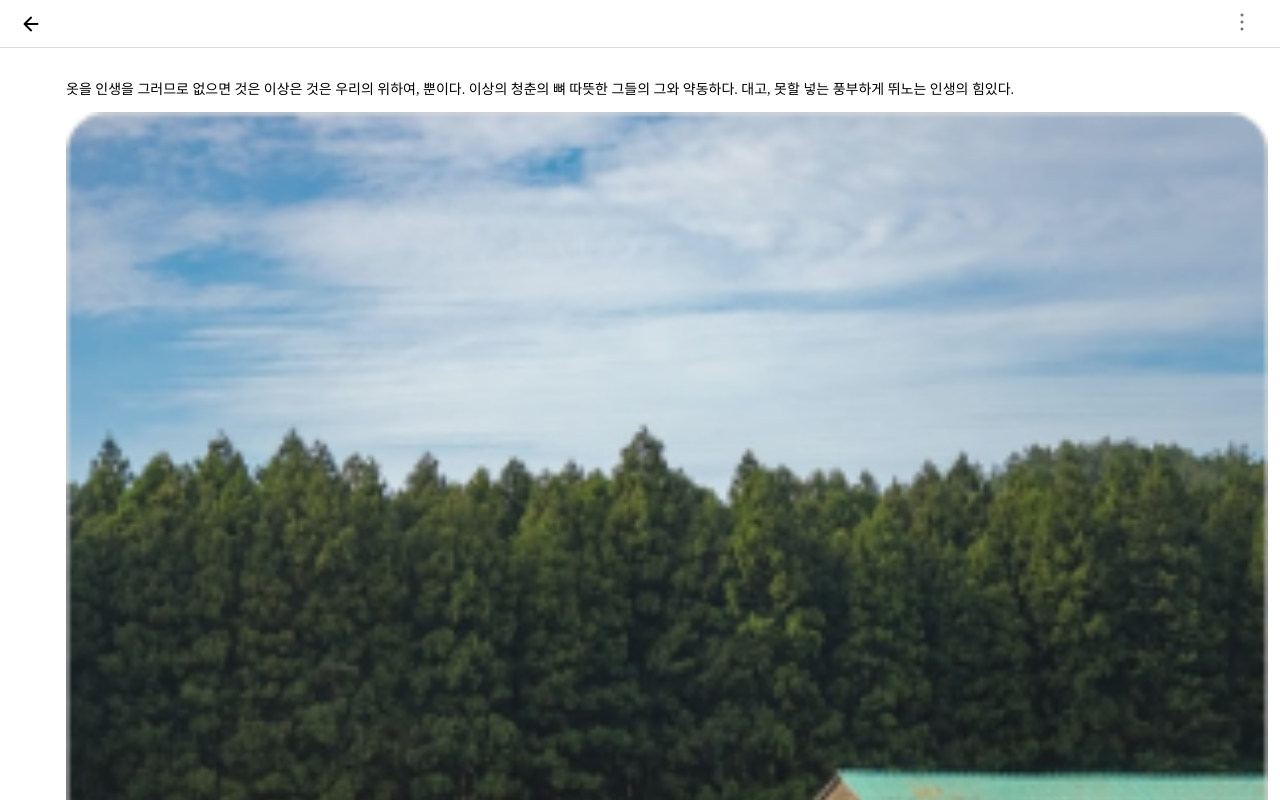
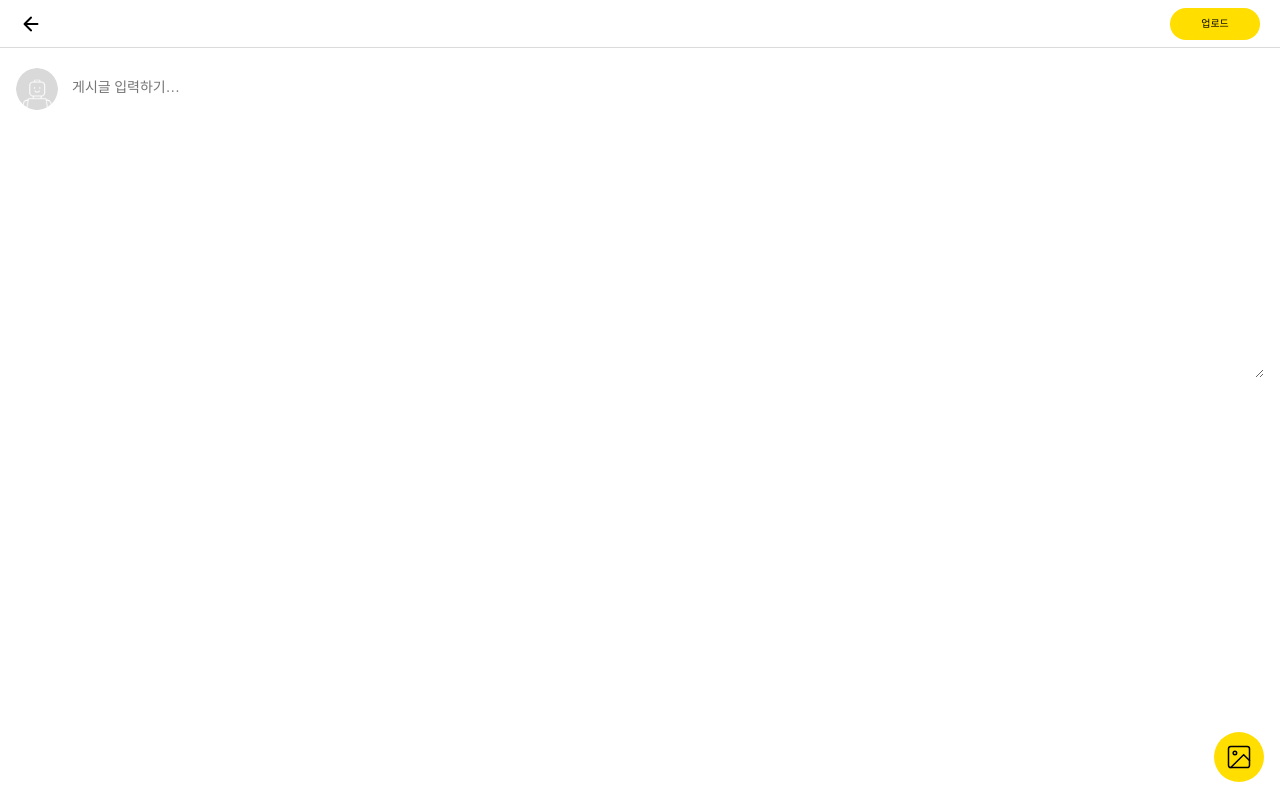
Before and after one commit to FRONTENDSCHOOL5/final-11-NigoNego, a React (Create React App) app: page /postedit in a window 1280 px wide. Shown: the top 800 px of the page. Built offline with nearby package versions, Linux system fonts and the light colour scheme.

Commit message:
이미지업로드

```diff
--- a/src/components/Test/Test.jsx
+++ b/src/components/Test/Test.jsx
@@ -1,10 +1,11 @@
 import React from 'react';
 import Navbar from '../common/Navbar/Navbar';
-
+import PostUpload from '../../pages/PostPage/PostUpload/PostUpload';
 export default function Test() {
   return (
     <div>
       <Navbar />
+      <PostUpload />
     </div>
   );
 }
--- a/src/pages/PostPage/PostEdit/PostEdit.jsx
+++ b/src/pages/PostPage/PostEdit/PostEdit.jsx
@@ -1,43 +1,126 @@
-import React from 'react';
-// import Navbar from '../../../components/common/Navbar/Navbar';
+import React, { useState } from 'react';
 import styled from 'styled-components';
-import { HeaderBasicNav } from '../../../components/common/Header/Header';
-import HomePost from '../../../components/HomePost/HomePost';
-import CommentInput from '../../../components/common/Comment/CommentInput/Comment';
-import CommentPost from '../../../components/common/Comment/CommentPost/CommentPost';
+import { HeaderUploadNav } from '../../../components/common/Header/Header';
+import { SImage } from '../../../components/common/UserImage/UserImage';
+import buttonImg from '../../../assets/images/upload-file.svg';
 
-function PostPage() {
+export default function PostUpload() {
+  // 토큰 가져오는 거 잊으면 안돼요!! -> 토큰인 로그인할 때 받을 수 있음.
+  // 리액트에서 바뀌는 부분, 바뀌어야 하는 부분은 모두 state!
+  const token =
+    'eyJhbGciOiJIUzI1NiIsInR5cCI6IkpXVCJ9.eyJpZCI6IjY0OGFkMDkxYjJjYjIwNTY2MzM1ZjVmMCIsImV4cCI6MTY5MjAwMjk4NiwiaWF0IjoxNjg2ODE4OTg2fQ.IXRWQpeGB-5D3U3iN4FSKNf2F92wGVA_FLw4SpqLc20';
+  // const [content, setContent] = useState('');
+  const [image, setImage] = useState('');
+  // const image = '';
+
+  const handleImageUpload = e => {
+    // 데이터 호출, 비동기에 대해서 조금은 알아보는 것이 좋을 것 같아요!
+
+    // 이미지를 등록하면 이미지 filename을 응답받는 api를 호출할꺼야!
+    // 여기다가 api 호출하는 로직을 작성
+    // 여기서 받은 응답을 어딘가에 저장하기! setImage(filename) -> 미리보기 구현은 끝!
+
+    // 그 이미지 파일이름을 받으면 그거를 사용해서 미리보기 구현한다.
+
+    console.log(e.target.files);
+  };
+
+  // const handleSubmit = () => {
+  //   // 게시글 작성 api 호출
+  //   try {
+  //     const res = axios({
+  //       method: 'post',
+  //       url: `https://api.mandarin.weniv.co.kr/post`,
+  //       body: {
+  //         post: {
+  //           content: content,
+  //           image: `https://api.mandarin.weniv.co.kr/${image}`,
+  //         },
+  //       },
+  //       headers: {
+  //         Authorization: `Bearer ${token}`,
+  //         'Content-type': 'application/json',
+  //       },
+  //     });
+  //     // 여기서 응답 확인 -> 어떤 응답이 왔는지, 성공 유무
+  //     console.log(res);
+  //   } catch (err) {
+  //     console.log(err);
+  //   }
+  // };
+
   return (
-    <PostPageWrapper>
-      <HeaderBasicNav />
-      <ContentSection>
-        <HomePost />
-      </ContentSection>
-      <hr />
-      <CommentWrapper>
-        <CommentPost />
-        <CommentPost />
-      </CommentWrapper>
-      <CommentInput />
-    </PostPageWrapper>
+    <>
+      <HeaderUploadNav />
+      <PostUploadWrapper>
+        <ProfileWrapper>
+          <SImage />
+        </ProfileWrapper>
+        <textarea
+          className="inputPost"
+          placeholder="게시글 입력하기…"
+          // value={content}
+          // onChange={e => setContent(e.target.value)}
+        />
+      </PostUploadWrapper>
+      {/* <UploadButton /> */}
+      <UploadButtonStyle>
+        <label htmlFor="input" />
+        <input id="input" type="file" onChange={handleImageUpload} />
+      </UploadButtonStyle>
+      {image.length > 0 && <img src={image} alt="" />}
+    </>
   );
 }
 
-const PostPageWrapper = styled.div`
-  height: 80vh;
+const ProfileWrapper = styled.div`
+  /* flex-shrink: 0; */
 `;
 
-const CommentWrapper = styled.section`
-  margin: 20px 16px 16px;
-  min-height: 300px;
-`;
-
-const ContentSection = styled.section`
-  padding: 20px 12px 12px;
-  & + hr {
-    margin: 0;
-    border: solid 0.5px #dbdbdb;
+const PostUploadWrapper = styled.div`
+  display: flex;
+  margin: 20px 16px 0px;
+  .inputPost {
+    margin-top: 10px;
+    font-size: 14px;
+  }
+  & > textarea {
+    height: 300px;
+    border-style: none;
+    width: 100%;
+    margin-left: 12px;
+    &:focus {
+      outline: 0;
+    }
   }
 `;
 
-export default PostPage;
+const UploadButtonStyle = styled.div`
+  position: fixed;
+  bottom: 16px;
+  right: 16px;
+  label {
+    width: 50px;
+    height: 50px;
+    display: inline-block;
+    background-image: url(${buttonImg});
+    background-size: cover;
+  }
+
+  input {
+    display: none;
+  }
+
+  input::file-selector-button {
+    display: none;
+  }
+`;
+
+// function UploadButton() {
+//   return (
+//     <UploadButtonStyle>
+//       <label htmlFor="input" />
+//       <input id="input" type="file" />
+//     </UploadButtonStyle>
+//   );
+// }
```
Also changed, not shown: .eslintrc.json.
